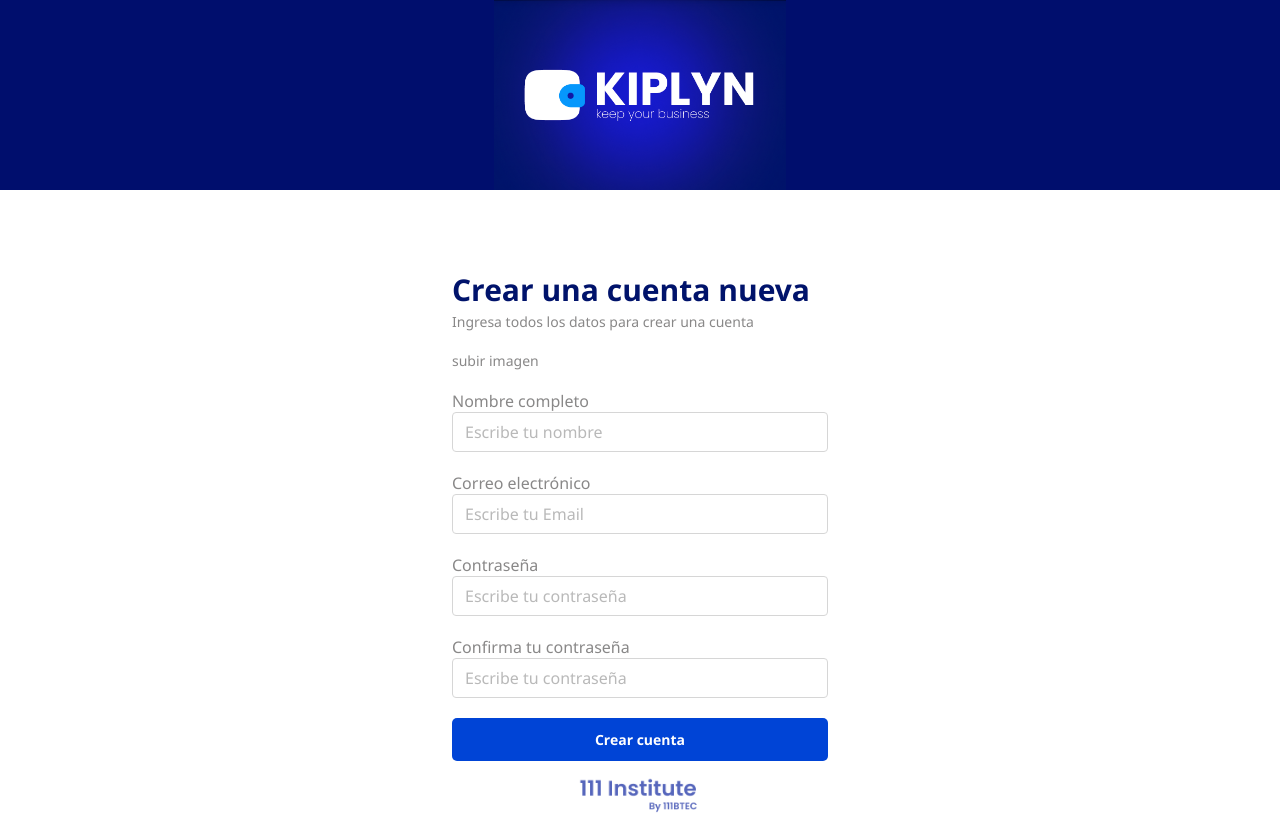
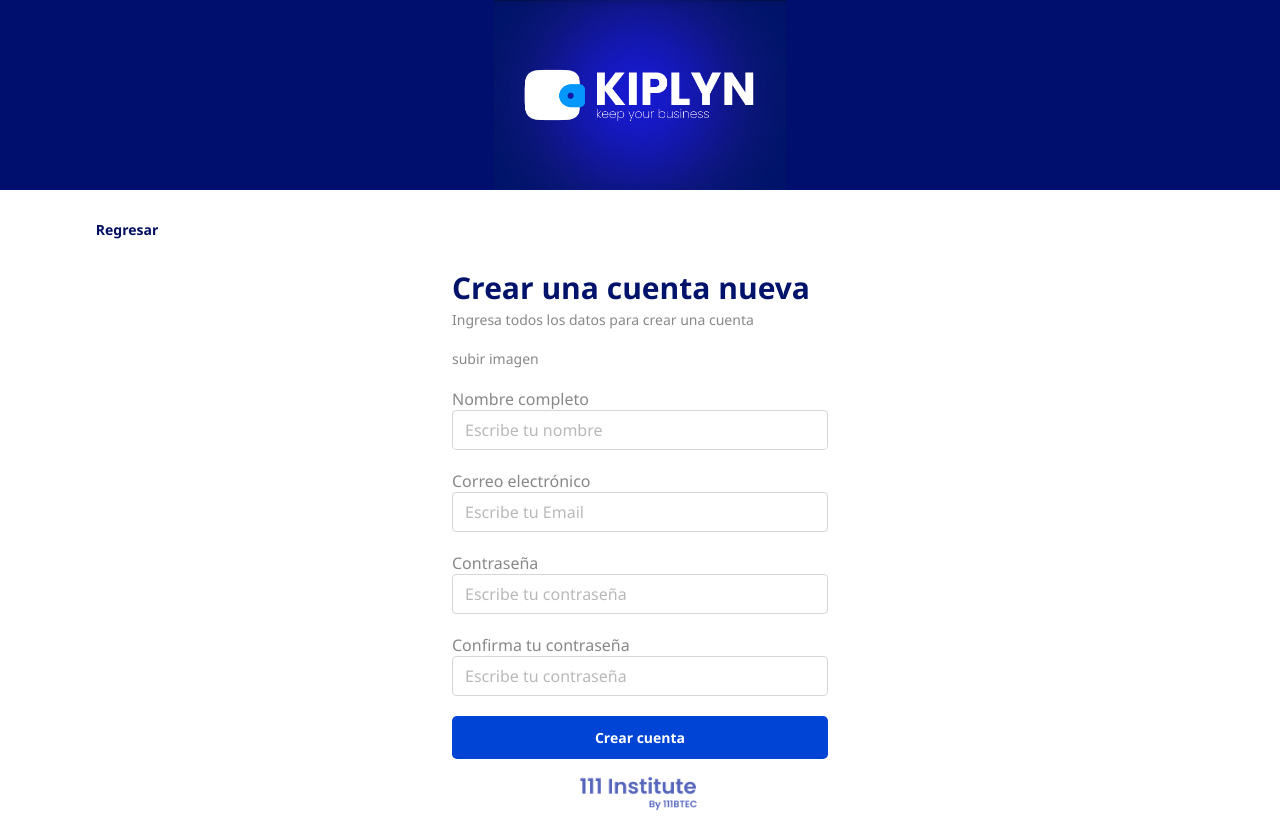
Before and after one commit to luisaG18/kiplyn, an Angular app: page /register in a window 1280 px wide. Built offline with nearby package versions, Linux system fonts and the light colour scheme.

Commit message:
Add back button

```diff
--- a/src/app/components/inicio-sesion/inicio-sesion.component.html
+++ b/src/app/components/inicio-sesion/inicio-sesion.component.html
@@ -22,12 +22,12 @@
         <!-- Label del input contraseña -->
         <label for="contrasena">Contraseña</label>
         <!-- Input contraseña -->
-        <input appInputFormCustom id="contrasena" placeholder="Escribe tu contraseña" />
+        <input appInputFormCustom id="contrasena" placeholder="Escribe tu contraseña" type="password" />
       </div>
       <!-- Contendor botones -->
       <div class="contendor-botones">
         <button appBtnprimary>Iniciar sesión</button>
-        <button appBtnsecundary [colorTextButton]="colorText" (click)="goToRegister()">Registrarme</button>
+        <button appBtnsecondary [colorTextButton]="colorText" (click)="goToRegister()">Registrarme</button>
       </div>
     </form>
     <span>¿Problemas para entrar? Recuperar cuenta</span>
--- a/src/app/components/inicio-sesion/inicio-sesion.component.ts
+++ b/src/app/components/inicio-sesion/inicio-sesion.component.ts
@@ -3,13 +3,13 @@ import { EncabezadoComponent } from '../general-components/encabezado/encabezado
 import { PieDePaginaComponent } from '../general-components/pie-de-pagina/pie-de-pagina.component';
 import { BtnprimaryDirective } from '../../directives/btnprimary.directive';
 import { InputFormCustomDirective } from '../../directives/input-form-custom.directive';
-import { BtnsecundaryDirective } from '../../directives/btnsecundary.directive';
+import { BtnsecondaryDirective } from '../../directives/btnsecondary.directive';
 import { Router } from '@angular/router';
 
 @Component({
   selector: 'app-inicio-sesion',
   standalone: true,
-  imports: [EncabezadoComponent, PieDePaginaComponent, BtnprimaryDirective, InputFormCustomDirective, BtnsecundaryDirective],
+  imports: [EncabezadoComponent, PieDePaginaComponent, BtnprimaryDirective, InputFormCustomDirective, BtnsecondaryDirective],
   templateUrl: './inicio-sesion.component.html',
   styleUrl: './inicio-sesion.component.scss',
 })
--- a/src/app/components/registrarse/registrarse.component.html
+++ b/src/app/components/registrarse/registrarse.component.html
@@ -2,6 +2,8 @@
 <main class="contenedor-principal">
   <!-- Contendor del encabezado -->
   <app-encabezado></app-encabezado>
+  <!-- Botón regresar -->
+  <button appBtnsecondary colorTextButton="Black" class="button-back" (click)="goToLogin()">Regresar</button>
   <!-- Contenedor del formulario -->
   <div class="contendor-formulario">
     <!-- Formulario Registrarse -->
@@ -30,14 +32,14 @@
         <!-- Label del input contraseña -->
         <label for="contrasena">Contraseña</label>
         <!-- Input contraseña -->
-        <input appInputFormCustom id="contrasena" placeholder="Escribe tu contraseña" />
+        <input appInputFormCustom id="contrasena" placeholder="Escribe tu contraseña" type="password" />
       </div>
       <!-- Contendor label e input de confirmar contraseña -->
       <div class="contenedor-input">
         <!-- Label del input confirmar contraseña -->
         <label for="confirmarContraseña">Confirma tu contraseña</label>
         <!-- Input confirmar contraseña -->
-        <input appInputFormCustom id="confirmarContraseña" placeholder="Escribe tu contraseña" />
+        <input appInputFormCustom id="confirmarContraseña" placeholder="Escribe tu contraseña" type="password" />
       </div>
       <button appBtnprimary>Crear cuenta</button>
     </form>
--- a/src/app/components/registrarse/registrarse.component.scss
+++ b/src/app/components/registrarse/registrarse.component.scss
@@ -2,11 +2,15 @@
   display: flex;
   flex-direction: column;
   min-height: 100vh;
+  .button-back {
+    margin-left: 42px;
+    margin-top: 18px;
+  }
   .contendor-formulario {
     flex: 1;
     overflow: auto;
     display: flex;
-    margin-top: 77px;
+    margin-top: 14px;
     flex-direction: column;
     align-items: center;
     gap: 20px;
--- a/src/app/components/registrarse/registrarse.component.ts
+++ b/src/app/components/registrarse/registrarse.component.ts
@@ -3,12 +3,23 @@ import { EncabezadoComponent } from '../general-components/encabezado/encabezado
 import { PieDePaginaComponent } from '../general-components/pie-de-pagina/pie-de-pagina.component';
 import { InputFormCustomDirective } from '../../directives/input-form-custom.directive';
 import { BtnprimaryDirective } from '../../directives/btnprimary.directive';
+import { BtnsecondaryDirective } from '../../directives/btnsecondary.directive';
+import { Router } from '@angular/router';
 
 @Component({
   selector: 'app-registrarse',
   standalone: true,
-  imports: [EncabezadoComponent, PieDePaginaComponent, InputFormCustomDirective, BtnprimaryDirective],
+  imports: [EncabezadoComponent, PieDePaginaComponent, InputFormCustomDirective, BtnprimaryDirective, BtnsecondaryDirective],
   templateUrl: './registrarse.component.html',
   styleUrl: './registrarse.component.scss',
 })
-export class RegistrarseComponent {}
+export class RegistrarseComponent {
+  constructor(private router: Router) {}
+
+  /**
+   * Función para ir al login
+   */
+  goToLogin() {
+    this.router.navigate(['/login']);
+  }
+}
--- a/src/app/directives/btnsecundary.directive.ts
+++ b/src/app/directives/btnsecondary.directive.ts
@@ -1,10 +1,10 @@
 import { Directive, ElementRef, Input, OnChanges, OnInit, Renderer2, SimpleChanges } from '@angular/core';
 
 @Directive({
-  selector: '[appBtnsecundary]',
+  selector: '[appBtnsecondary]',
   standalone: true,
 })
-export class BtnsecundaryDirective implements OnInit, OnChanges {
+export class BtnsecondaryDirective implements OnInit, OnChanges {
   // Variable input para deshabilitar/habilitar el botón
   @Input() disabled: boolean = false;
   // Variable input para marcar el estado de cargando
```
